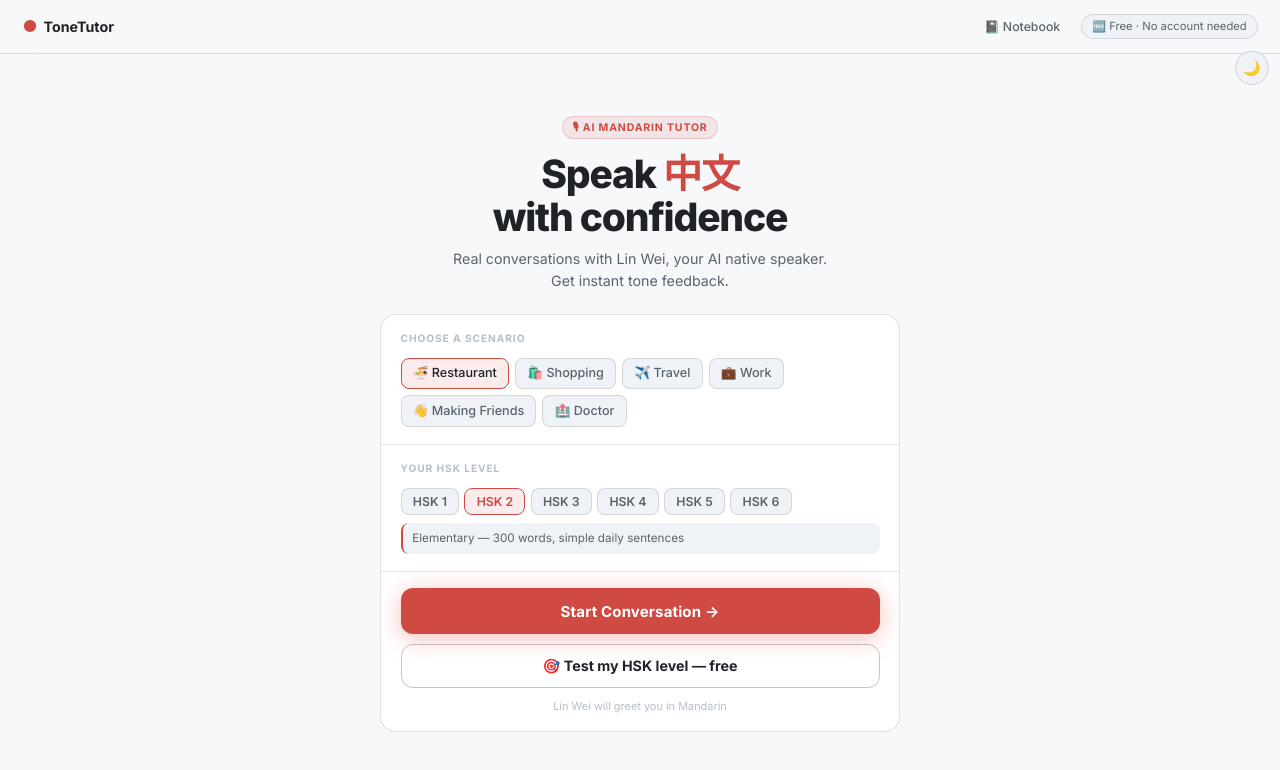
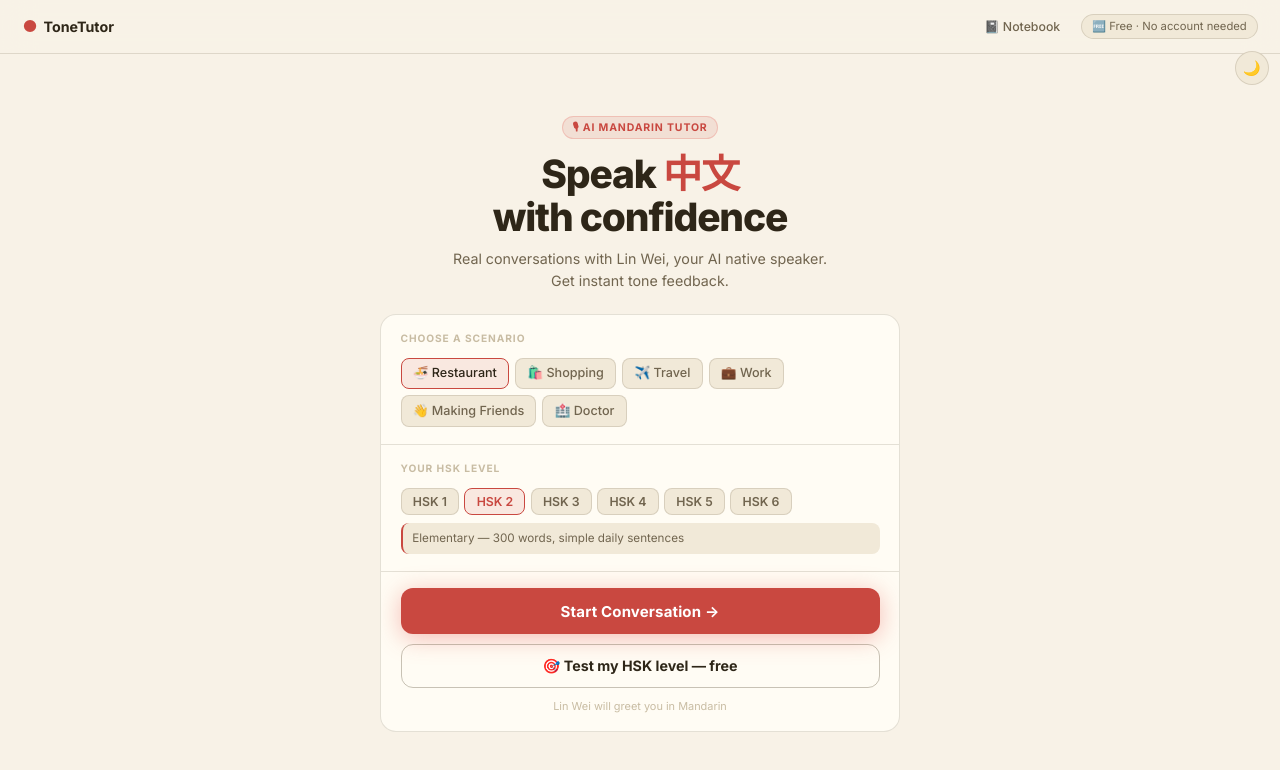
Before and after one commit to 64johnlee/tonetutor, a plain HTML site: page static/index.html in a window 1280 px wide. Both pictures are taken after a click on the button "☀️". Drawn offline with Linux system fonts and the light colour scheme; no server answers.

Commit message:
feat(ui): warm cream light palette + pulsing spotlight ring on tour highlight

```diff
--- a/static/index.html
+++ b/static/index.html
@@ -32,29 +32,29 @@
   --radius-lg:   16px;
 }
 
-/* Light theme — same GitHub-derived palette, inverted */
+/* Light theme — warm cream, not clinical white */
 [data-theme="light"] {
-  --bg:          #F6F8FA;
-  --surface:     #FFFFFF;
-  --card:        #EFF2F6;
-  --border:      rgba(27,31,36,0.13);
-  --border-hi:   rgba(27,31,36,0.26);
-  --red:         #CF4A43;
-  --red-dim:     rgba(207,74,67,0.10);
-  --red-hover:   #B93E38;
-  --text:        #1F2328;
-  --sub:         #59636E;
-  --muted:       #B6BEC6;
-  --green:       #1A7F37;
-  --green-dim:   rgba(26,127,55,0.10);
-  --amber:       #9A6700;
-  --amber-dim:   rgba(154,103,0,0.10);
-  --blue:        #0969DA;
+  --bg:          #F8F2E7;
+  --surface:     #FFFCF4;
+  --card:        #F1E9D8;
+  --border:      rgba(74,60,34,0.15);
+  --border-hi:   rgba(74,60,34,0.30);
+  --red:         #C94840;
+  --red-dim:     rgba(201,72,64,0.11);
+  --red-hover:   #B23A33;
+  --text:        #2E2618;
+  --sub:         #71654F;
+  --muted:       #C8BCA3;
+  --green:       #237B3C;
+  --green-dim:   rgba(35,123,60,0.11);
+  --amber:       #96660A;
+  --amber-dim:   rgba(150,102,10,0.11);
+  --blue:        #0F62C7;
 }
 
 /* The two blurred bars hardcode the dark bg for the frosted-glass effect */
-[data-theme="light"] .topnav { background: rgba(246,248,250,0.85); }
-[data-theme="light"] .input-dock { background: rgba(246,248,250,0.9); }
+[data-theme="light"] .topnav { background: rgba(248,242,231,0.85); }
+[data-theme="light"] .input-dock { background: rgba(248,242,231,0.9); }
 
 #theme-toggle {
   position: fixed; top: 3.4rem; right: 0.75rem; z-index: 900;
@@ -401,7 +401,11 @@
 /* Spotlight tour: dim screen, highlight one control at a time */
 .tour { position:fixed; inset:0; z-index:70; display:none; }
 .tour.open { display:block; }
-.tour-hole { position:absolute; border-radius:10px; box-shadow:0 0 0 9999px rgba(0,0,0,.72); transition:left .25s ease, top .25s ease, width .25s ease, height .25s ease; pointer-events:none; }
+.tour-hole { position:absolute; border-radius:10px; box-shadow:0 0 0 3px var(--red), 0 0 0 7px rgba(229,83,75,.35), 0 0 26px 6px rgba(229,83,75,.45), 0 0 0 9999px rgba(0,0,0,.72); animation:tour-pulse 1.6s ease-in-out infinite; transition:left .25s ease, top .25s ease, width .25s ease, height .25s ease; pointer-events:none; }
+@keyframes tour-pulse {
+  0%,100% { box-shadow:0 0 0 3px var(--red), 0 0 0 7px rgba(229,83,75,.35), 0 0 26px 6px rgba(229,83,75,.45), 0 0 0 9999px rgba(0,0,0,.72); }
+  50%     { box-shadow:0 0 0 3px var(--red), 0 0 0 12px rgba(229,83,75,.18), 0 0 40px 12px rgba(229,83,75,.6), 0 0 0 9999px rgba(0,0,0,.72); }
+}
 .tour-pop { position:absolute; width:min(280px,82vw); background:var(--card); border:1px solid var(--border-hi); border-radius:14px; padding:.85rem 1rem 1rem; box-shadow:0 12px 40px rgba(0,0,0,.5); transition:left .2s ease, top .2s ease; }
 .tour-step { font-size:.72rem; color:var(--sub); font-weight:600; letter-spacing:.04em; }
 .tour-title { font-size:1rem; font-weight:700; color:var(--text); margin:.15rem 0 .3rem; }
```
